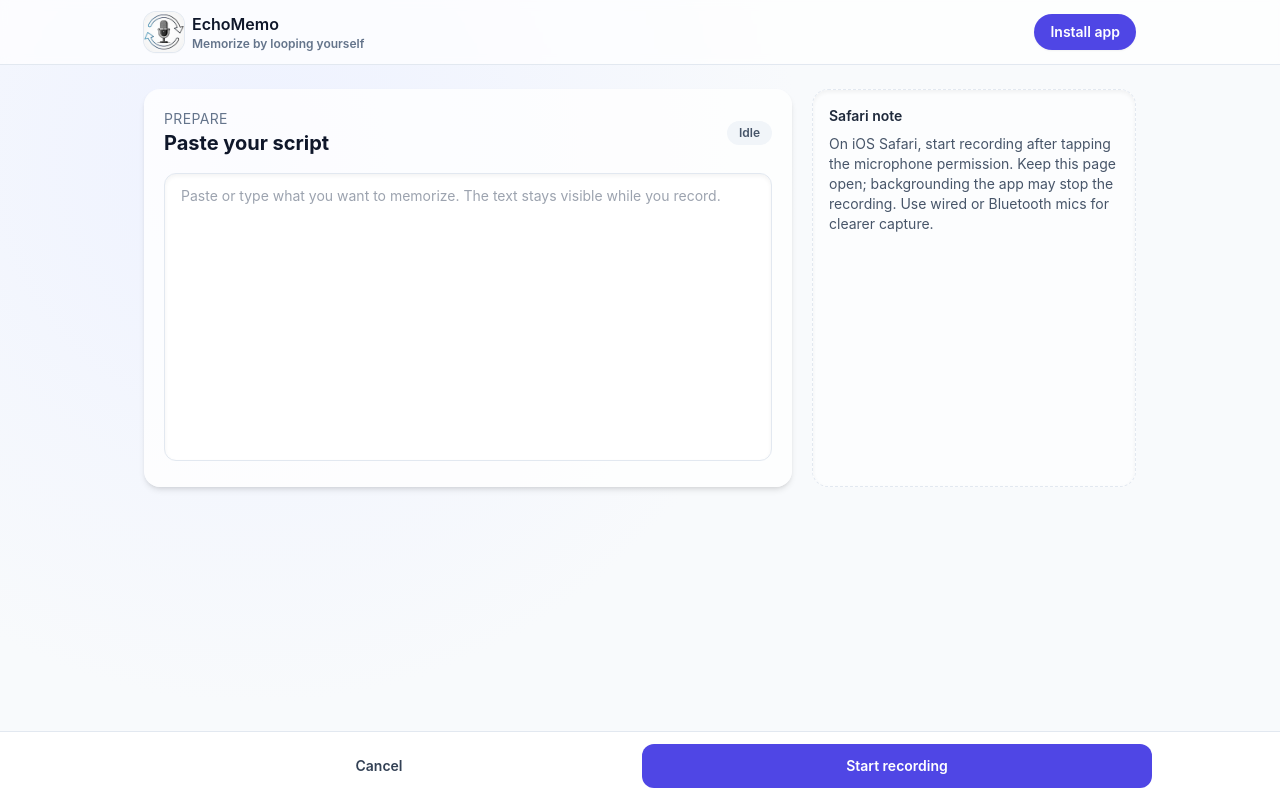
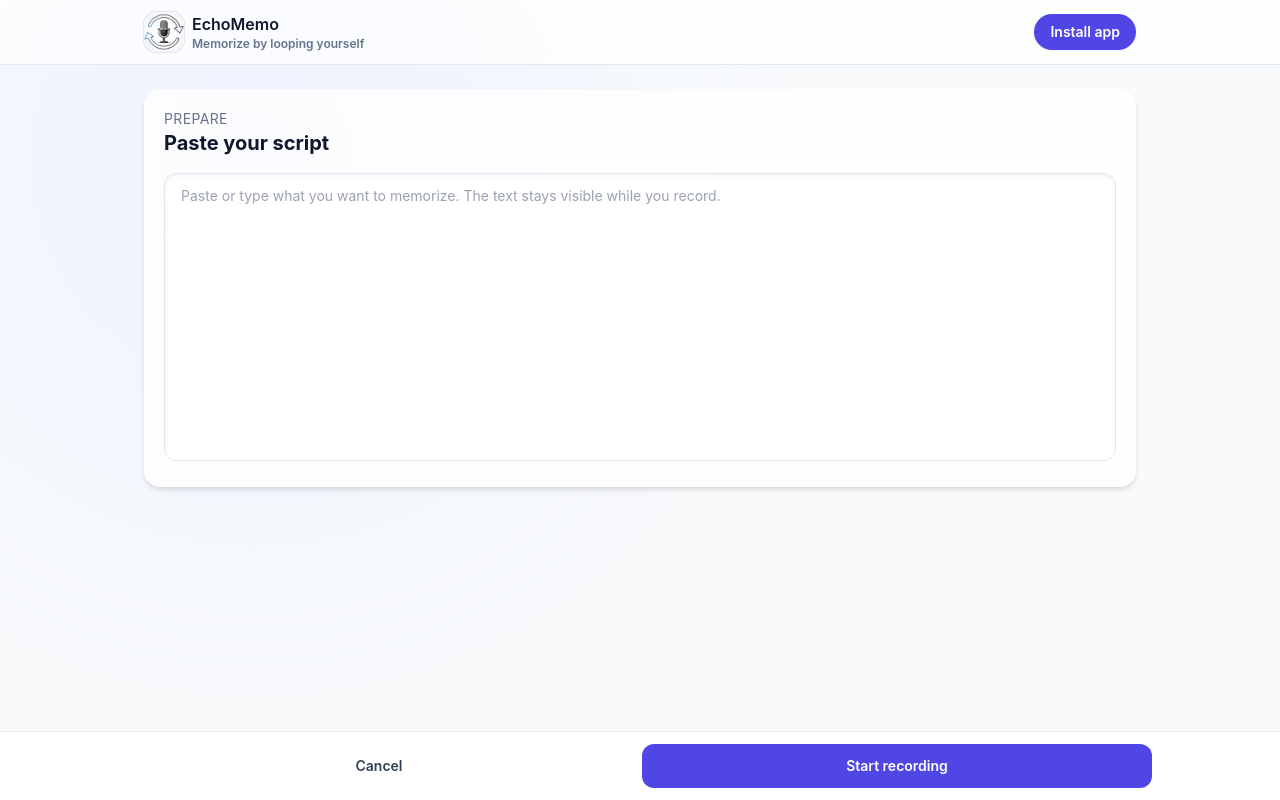
Before and after one commit to brenbar/EchoMemo2, a React (Vite) app: page /record in a window 1280 px wide. Built offline with nearby package versions, Linux system fonts and the light colour scheme.

Commit message:
Update recording footer layout

```diff
--- a/src/pages/RecordPage.tsx
+++ b/src/pages/RecordPage.tsx
@@ -109,16 +109,13 @@ export default function RecordPage() {
   }
 
   return (
-    <div className="grid gap-5 pb-24 text-slate-900 dark:text-slate-100 lg:grid-cols-[2fr,1fr]">
+    <div className="flex flex-col gap-5 pb-32 text-slate-900 dark:text-slate-100">
       <div className="rounded-2xl bg-white/80 p-5 shadow-md dark:bg-slate-900/80 dark:shadow-black/30">
         <div className="flex items-center justify-between gap-3">
           <div>
             <p className="text-sm uppercase tracking-wide text-slate-500 dark:text-slate-400">Prepare</p>
             <h2 className="text-xl font-bold text-slate-900 dark:text-slate-50">Paste your script</h2>
           </div>
-          <span className={`rounded-full px-3 py-1 text-xs font-semibold ${isRecording ? 'bg-rose-100 text-rose-700 dark:bg-rose-900/40 dark:text-rose-200' : 'bg-slate-100 text-slate-600 dark:bg-slate-800 dark:text-slate-200'}`}>
-            {isRecording ? 'Recording…' : 'Idle'}
-          </span>
         </div>
         <textarea
           value={script}
@@ -128,18 +125,6 @@ export default function RecordPage() {
           placeholder="Paste or type what you want to memorize. The text stays visible while you record."
         />
         {error && <p className="mt-3 text-sm text-rose-600">{error}</p>}
-      </div>
-
-      <div className="rounded-2xl border border-dashed border-slate-200 bg-white/60 p-4 shadow-inner dark:border-slate-700 dark:bg-slate-900/60">
-        <h3 className="text-sm font-semibold text-slate-800 dark:text-slate-100">Safari note</h3>
-        <p className="mt-2 text-sm text-slate-600 dark:text-slate-300">
-          On iOS Safari, start recording after tapping the microphone permission. Keep this page open; backgrounding the app may stop the recording. Use wired or Bluetooth mics for clearer capture.
-        </p>
-        {isRecording && (
-          <div className="mt-4 rounded-xl bg-emerald-50 px-3 py-2 text-sm font-semibold text-emerald-700 dark:bg-emerald-900/40 dark:text-emerald-100">
-            Recording… {duration ? formatDuration(duration) : ''}
-          </div>
-        )}
       </div>
 
       <Modal
@@ -210,7 +195,12 @@ export default function RecordPage() {
       </Modal>
 
       <div className="fixed inset-x-0 bottom-0 z-30 border-t border-slate-200 bg-white/95 px-4 py-3 backdrop-blur dark:border-slate-700 dark:bg-slate-950/90">
-        <div className="mx-auto flex w-full max-w-5xl items-center gap-3">
+        <div className="mx-auto flex w-full max-w-5xl flex-col gap-2">
+          {isRecording && (
+            <div className="w-full rounded-xl bg-emerald-50 px-4 py-2 text-sm font-semibold text-emerald-700 dark:bg-emerald-900/40 dark:text-emerald-100">
+              Recording… {duration ? formatDuration(duration) : ''}
+            </div>
+          )}
           <div data-testid="record-page-floating-footer" className="flex w-full items-center gap-3">
             <button
               className="flex-1 rounded-xl px-4 py-3 text-sm font-semibold text-slate-700 transition hover:bg-slate-100 disabled:cursor-not-allowed disabled:opacity-60 dark:text-slate-200 dark:hover:bg-slate-800"
```
